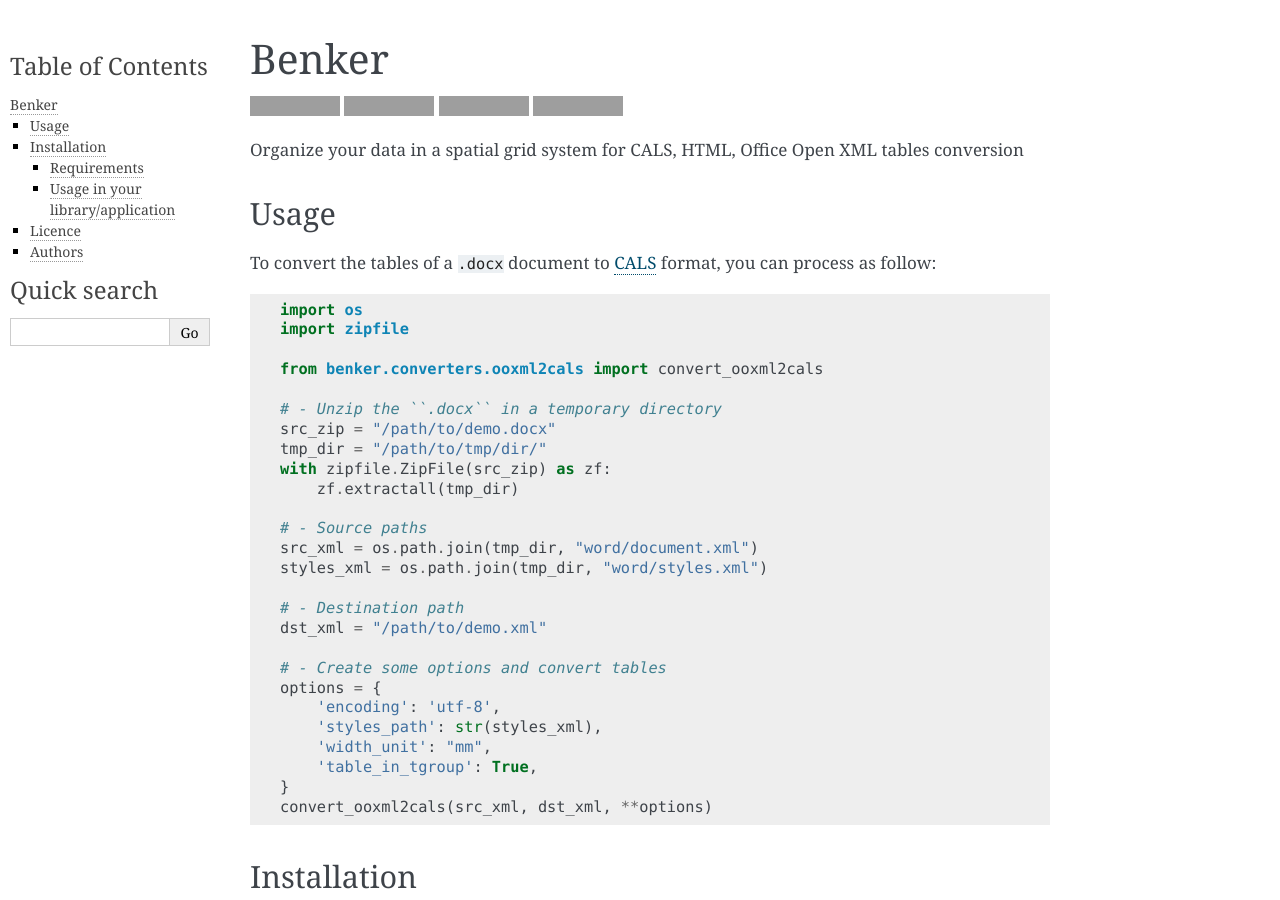
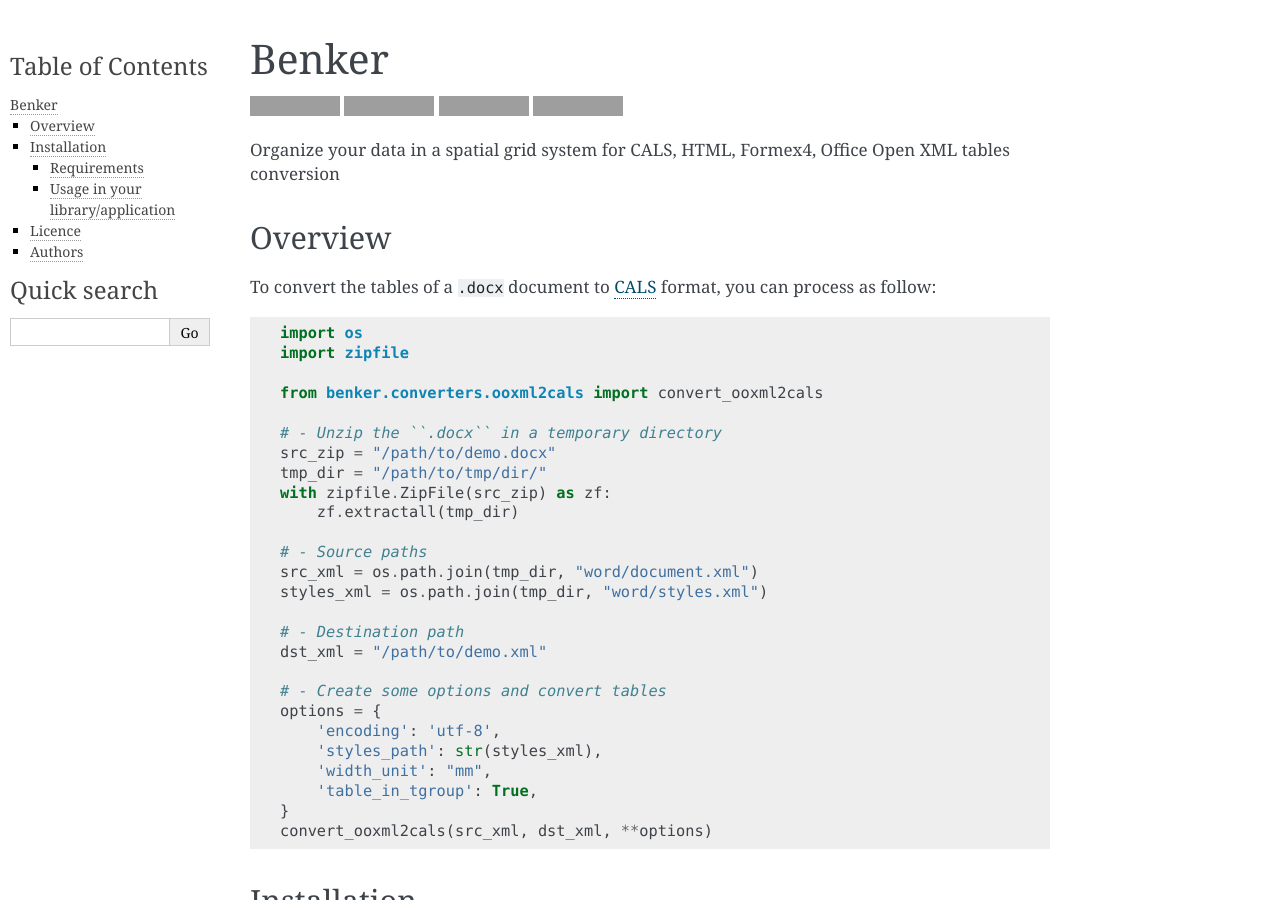
Before and after one commit to laurent-laporte-pro/benker, a Sphinx documentation site: the page built from docs/readme.rst, in a window 1280 px wide and 900 px high. Built offline with Sphinx 7.4.7, drawn with Linux system fonts in a browser that asks for light colours; grey boxes are pictures that could not be loaded.

Commit message:
Add "Formex4" in the project description.

```diff
--- a/README.rst
+++ b/README.rst
@@ -22,10 +22,10 @@ Benker
    :target: https://raw.githubusercontent.com/laurent-laporte-pro/benker/master/LICENSE
    :alt: GitHub license
 
-Organize your data in a spatial grid system for CALS, HTML, Office Open XML tables conversion
+Organize your data in a spatial grid system for CALS, HTML, Formex4, Office Open XML tables conversion
 
-Usage
------
+Overview
+--------
 
 To convert the tables of a ``.docx`` document to CALS_ format, you can process as follow:
 
--- a/benker/__init__.py
+++ b/benker/__init__.py
@@ -1,4 +1,4 @@
-"""Benker - Organize your data in a spatial grid system for CALS, HTML, Office Open XML tables conversion"""
+"""Benker - Organize your data in a spatial grid system for CALS, HTML, Formex4, Office Open XML tables conversion"""
 
 __version__ = '0.4.0'
 __author__ = 'Laurent LAPORTE <laurent.laporte.pro@gmail.com>'
--- a/docs/conf.py
+++ b/docs/conf.py
@@ -87,7 +87,7 @@ html_theme_options = {
     'logo': 'benker-logo-sidebar.png',
     'github_user': 'laurent-laporte-pro',
     'github_repo': 'benker',
-    'description': 'Organize your data in a spatial grid system for CALS, HTML, Office Open XML tables conversion',
+    'description': 'Organize your data in a spatial grid system for CALS, HTML, Formex4, Office Open XML tables conversion',
     'fixed_sidebar': True,
     'page_width': 1024,
 }
@@ -162,7 +162,7 @@ man_pages = [
 #  dir menu entry, description, category)
 texinfo_documents = [
     (master_doc, 'Benker', 'Benker Documentation',
-     author, 'Benker', 'Organize your data in a spatial grid system for CALS, HTML, Office Open XML tables conversion.',
+     author, 'Benker', 'Organize your data in a spatial grid system for CALS, HTML, Formex4, Office Open XML tables conversion.',
      'Miscellaneous'),
 ]
 
--- a/setup.py
+++ b/setup.py
@@ -39,7 +39,7 @@ setup(
     author="Laurent LAPORTE",
     author_email="laurent.laporte.pro@gmail.com",
 
-    description="Organize your data in a spatial grid system for CALS, HTML, Office Open XML tables conversion",
+    description="Organize your data in a spatial grid system for CALS, HTML, Formex4, Office Open XML tables conversion",
     long_description=read("README.rst"),
     long_description_content_type='text/x-rst',
 
@@ -51,7 +51,7 @@ setup(
     url="https://github.com/laurent-laporte-pro/benker",
     license='MIT',
     platforms=['posix', 'nt'],
-    keywords='Office, Word, Excel, PowerPoint, docx, xlsx, pptx, CALS, HTML, table, converter, conversion',
+    keywords='Office, Word, Excel, PowerPoint, docx, xlsx, pptx, CALS, HTML, Formex, table, converter, conversion',
 
     install_requires=install_requires,
     extras_require=extras_require,
```
